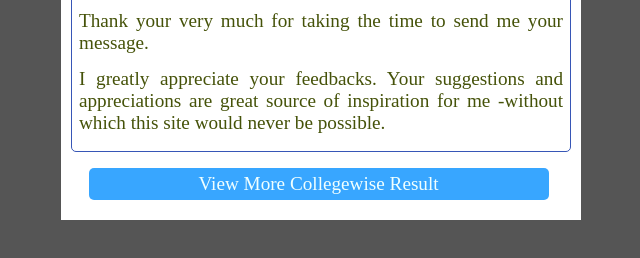
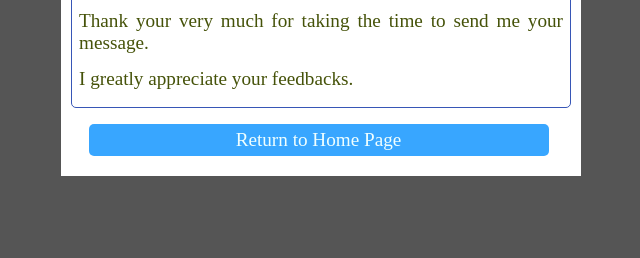
Before and after one commit to collegewise-result/collegewise-result.github.io, a plain HTML site: page thank_you.html in a window 1280 px wide. Shown: the part 194-452 px from the top of the page, without its empty margins (319-959 px from the left). Drawn offline with Linux system fonts and the light colour scheme.

Commit message:
never be possible removed

```diff
--- a/thank_you.html
+++ b/thank_you.html
@@ -12,11 +12,11 @@
 <div style="border: 1px solid rgb(55, 86, 182); margin-top:10px; background-color:rgb(55, 86, 182); margin-top:10px;font-size:1.5em;" class="box-header" >Thanks for your feedback.</div>
   <div style="border: 1px solid rgb(55, 86, 182);" class="box-body">
 		<p class="instruction" style="margin-top:0px;border: 0px;text-align:justify; margin-bottom:10px;font-size:1.2em;color:#455209;">Thank your very much for taking the time to send me your message. </p>
-		<p class="instruction" style="margin-top:0px;border: 0px;text-align:justify; margin-bottom:10px;font-size:1.2em;color:#455209;">I greatly appreciate your feedbacks. Your suggestions and appreciations are great source of inspiration for me -without which this site would never be possible.</p>
+		<p class="instruction" style="margin-top:0px;border: 0px;text-align:justify; margin-bottom:10px;font-size:1.2em;color:#455209;">I greatly appreciate your feedbacks. </p>
   </div>
 
 <p></p>
-<a href="index.html" class="link-button">View More Collegewise Result</a>
+<a href="index.html" class="link-button">Return to Home Page</a>
 </div>
 
 </div>
```
